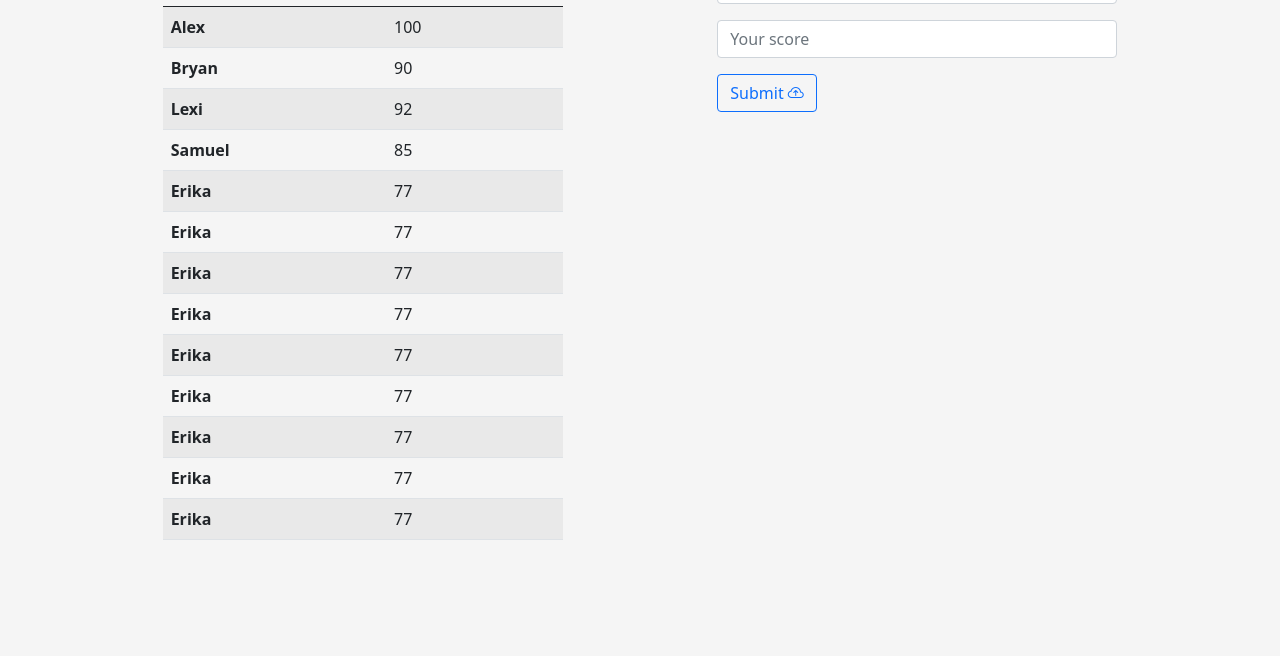
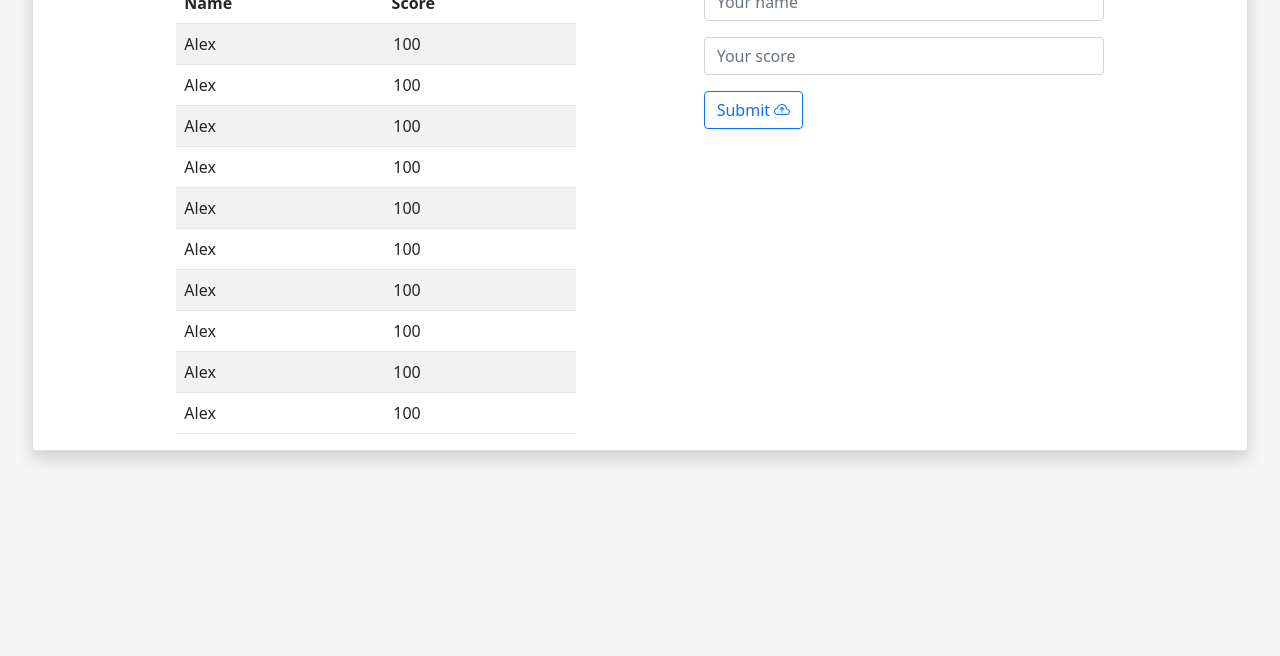
Before and after one commit to Wikitelmex/Leaderboard, a website built with webpack: page src/index.html in a window 1280 px wide. Shown: the part 144-800 px from the top of the page. Built offline with nearby package versions, Linux system fonts and the light colour scheme.

Commit message:
final styling
- scrolling table
- fixed table header
- corrections on margins

```diff
--- a/src/index.html
+++ b/src/index.html
@@ -9,77 +9,96 @@
     <link rel="stylesheet" href="https://cdn.jsdelivr.net/npm/bootstrap-icons@1.5.0/font/bootstrap-icons.css">
 </head>
 <body class="p-2">
-    <h1>Leaderboard</h1>
-    <div class="d-flex justify-content-evenly flex-wrap">
-
+    <h1 class="ms-4">Leaderboard</h1>
+    <div class="card ms-4 me-4 p-3 d-flex flex-row justify-content-evenly flex-wrap shadow ">
         <!--#region Scores Table  -->
         <div style="width: 400px;" class="">
             <header class="d-flex justify-content-between">
                 <h2>Recent scores</h2>
                 <button type="button" class="btn btn-outline-success float-right "><span class="me-1">Refresh</span><i class="bi bi-cloud-arrow-down"></i></button>
             </header>
-            <table class="table table-striped"">
+            <table class="table mb-0">
               <thead>
                 <tr>
                   <th scope="col"><strong>Name</strong></th>
                   <th scope="col"><strong>Score</strong></th>
                 </tr>
               </thead>
+            </table>
+            <div style="height: 410px; overflow-y: scroll;">
+              <table class="table table-striped">
                 <tbody>
                   <tr>
-                    <th scope="row">Alex</th>
+                    <td>Alex</td>
                     <td>100</td>
                   </tr>
                   <tr>
-                    <th scope="row">Bryan</th>
-                    <td>90</td>
+                    <td>Alex</td>
+                    <td>100</td>
                   </tr>
                   <tr>
-                    <th scope="row">Lexi</th>
-                    <td>92</td>
+                    <td>Alex</td>
+                    <td>100</td>
                   </tr>
                   <tr>
-                    <th scope="row">Samuel</th>
-                    <td>85</td>
+                    <td>Alex</td>
+                    <td>100</td>
                   </tr>
                   <tr>
-                    <th scope="row">Erika</th>
-                    <td>77</td>
+                    <td>Alex</td>
+                    <td>100</td>
                   </tr>
                   <tr>
-                    <th scope="row">Erika</th>
-                    <td>77</td>
+                    <td>Alex</td>
+                    <td>100</td>
                   </tr>
                   <tr>
-                    <th scope="row">Erika</th>
-                    <td>77</td>
+                    <td>Alex</td>
+                    <td>100</td>
                   </tr>
                   <tr>
-                    <th scope="row">Erika</th>
-                    <td>77</td>
+                    <td>Alex</td>
+                    <td>100</td>
                   </tr>
                   <tr>
-                    <th scope="row">Erika</th>
-                    <td>77</td>
+                    <td>Alex</td>
+                    <td>100</td>
                   </tr>
                   <tr>
-                    <th scope="row">Erika</th>
-                    <td>77</td>
+                    <td>Alex</td>
+                    <td>100</td>
                   </tr>
                   <tr>
-                    <th scope="row">Erika</th>
-                    <td>77</td>
+                    <td>Alex</td>
+                    <td>100</td>
                   </tr>
                   <tr>
-                    <th scope="row">Erika</th>
-                    <td>77</td>
+                    <td>Alex</td>
+                    <td>100</td>
                   </tr>
                   <tr>
-                    <th scope="row">Erika</th>
-                    <td>77</td>
+                    <td>Alex</td>
+                    <td>100</td>
+                  </tr>
+                  <tr>
+                    <td>Alex</td>
+                    <td>100</td>
+                  </tr>
+                  <tr>
+                    <td>Alex</td>
+                    <td>100</td>
+                  </tr>
+                  <tr>
+                    <td>Alex</td>
+                    <td>100</td>
+                  </tr>
+                  <tr>
+                    <td>Alex</td>
+                    <td>100</td>
                   </tr>
                 </tbody>
               </table>
+            </div>
         </div>
         <!--#endregion -->
 
```
Lines whose indentation alone changed are shown as unchanged.
